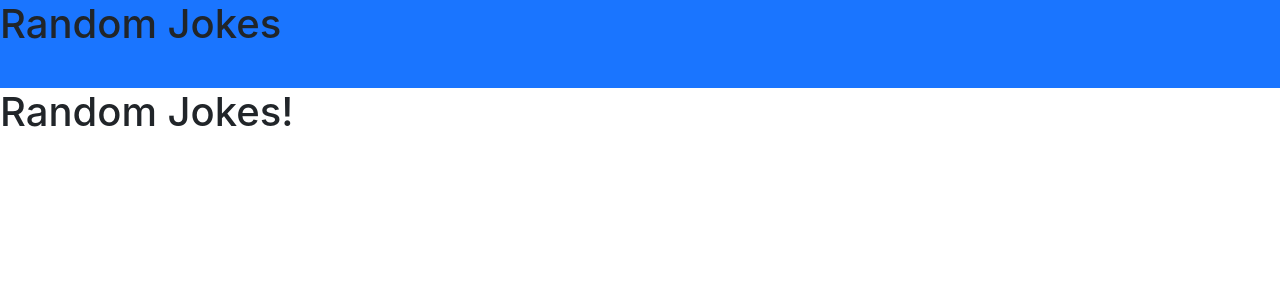
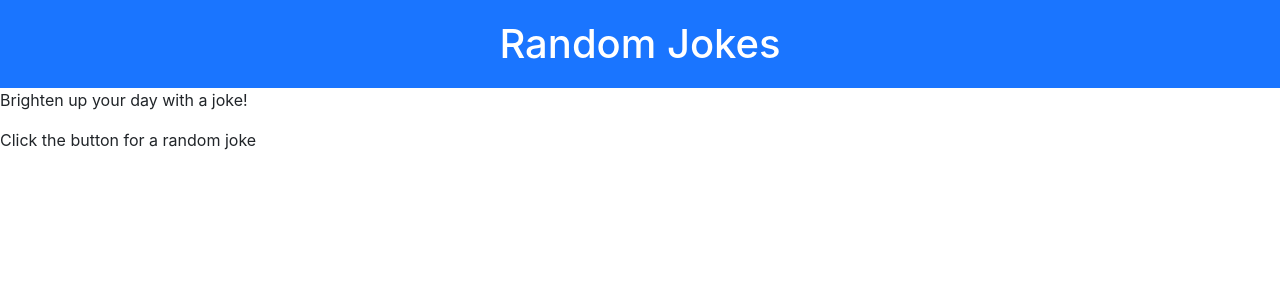
Before and after one commit to timbolaj/joke-generator, an Angular app: page / in a window 1280 px wide. Shown: the top 300 px of the page. Built offline with nearby package versions, Linux system fonts and the light colour scheme.

Commit message:
initialized a joke component for the joke generator button and the joke test

```diff
--- a/src/app/app.component.html
+++ b/src/app/app.component.html
@@ -1 +1 @@
-<h1>Random Jokes!</h1>
+<app-jokes></app-jokes>
--- a/src/app/app.module.ts
+++ b/src/app/app.module.ts
@@ -3,10 +3,12 @@ import { NgModule } from '@angular/core';
 
 import { AppComponent } from './app.component';
 import { NgbModule } from '@ng-bootstrap/ng-bootstrap';
+import { JokesComponent } from './jokes/jokes.component';
 
 @NgModule({
   declarations: [
     AppComponent,
+    JokesComponent,
   ],
   imports: [
     BrowserModule,
--- /dev/null
+++ b/src/app/jokes/jokes.component.html
@@ -0,0 +1,4 @@
+<div>
+  <p>Brighten up your day with a joke!</p>
+  <p>Click the button for a random joke</p>
+</div>
--- /dev/null
+++ b/src/app/jokes/jokes.component.ts
@@ -0,0 +1,15 @@
+import { Component, OnInit } from '@angular/core';
+
+@Component({
+  selector: 'app-jokes',
+  templateUrl: './jokes.component.html',
+  styleUrls: ['./jokes.component.scss']
+})
+export class JokesComponent implements OnInit {
+
+  constructor() { }
+
+  ngOnInit(): void {
+  }
+
+}
--- a/src/styles.scss
+++ b/src/styles.scss
@@ -1,6 +1,6 @@
 /* You can add global styles to this file, and also import other style files */
 
-nav {
+nav div {
   height: 5.5em;
   background-color: #1a75ff;
   margin: 0px;
@@ -12,6 +12,7 @@ nav {
 
 nav h1 {
   margin: 0;
+  color: white;
 }
 
 body {
```
Also changed, not shown: src/app/jokes/jokes.component.scss (added), 1 other file (tests, documents, lock files or other folders).
